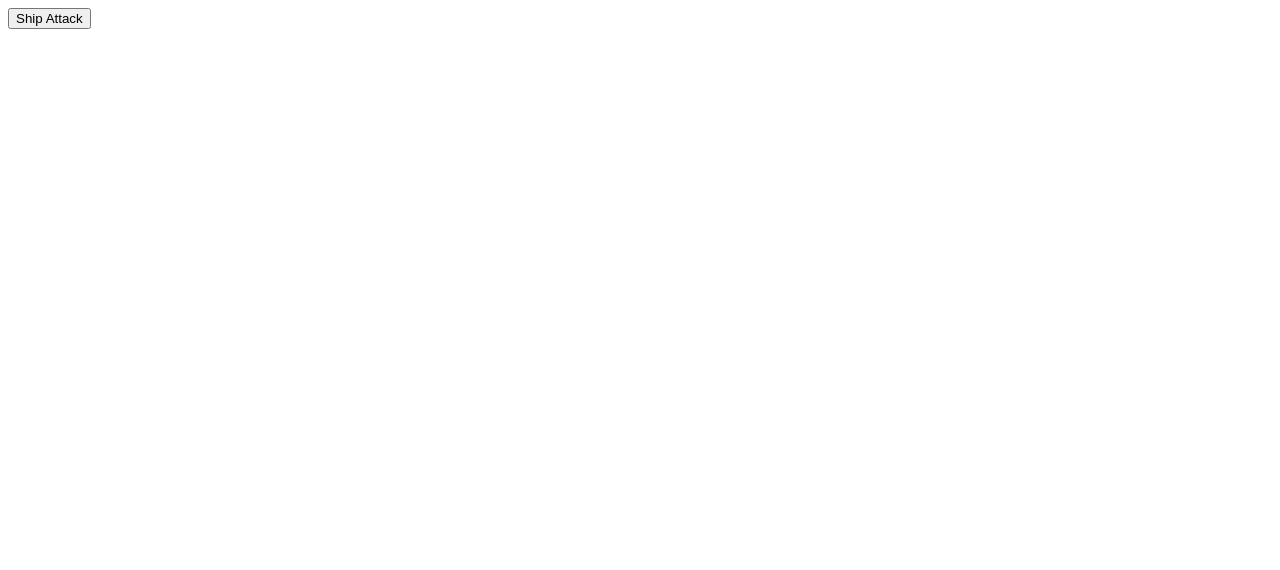
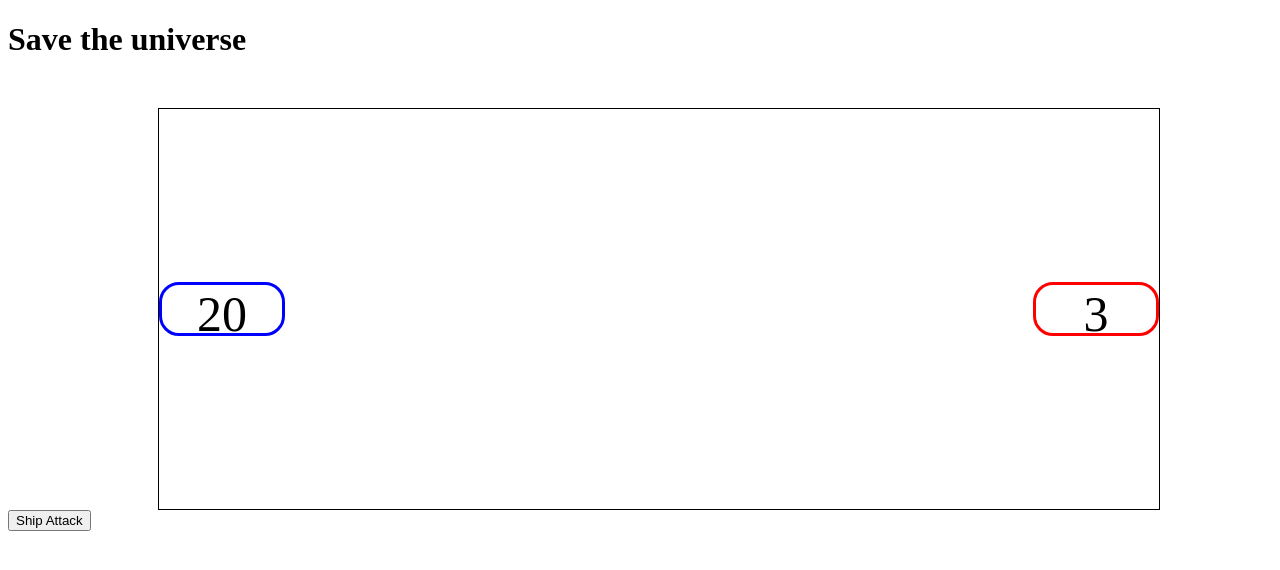
Before and after one commit to nureddyn/Space_Battle_OOP_Lab, a plain HTML site: page index.html in a window 1280 px wide. Drawn offline with Linux system fonts and the light colour scheme.

Commit message:
Round functionality in progress

```diff
--- a/index.html
+++ b/index.html
@@ -5,9 +5,14 @@
     <meta name="viewport" content="width=device-width, initial-scale=1.0">
     <title>Document</title>
     <link rel="stylesheet" href="style.css">
-    <script src="script.js"></script>
+    <script src="script.js" defer></script>
 </head>
 <body>
+    <h1>Save the universe</h1>
+
+    <div class="space-grid"></div>
+
+
     <button id="ship-attack">Ship Attack</button>
 </body>
 </html>
--- a/script.js
+++ b/script.js
@@ -5,6 +5,7 @@ class Round {
     constructor(Array) {
         this.array = Array;
     }
+    // Show in screen each character
 }
 
 class Character {
@@ -13,6 +14,17 @@ class Character {
         this.hull = hull;
         this.firePower = firePower;
         this.accuracy = accuracy;
+    }
+    showInScreen() {
+        const body = document.createElement('div');
+        body.classList.add(`${this.type}`);
+        body.innerHTML = this.hull;
+
+        if (document.querySelector(`.${this.type}`)) {
+            document.querySelector('.space-grid')
+            .removeChild(document.querySelector(`.${this.type}`));
+        }
+        document.querySelector('.space-grid').append(body);
     }
     attack(target) {
         // This depends on accuracy
@@ -39,7 +51,7 @@ class Character {
 class Ship extends Character {
     constructor(type, hull, firePower, accuracy) {
         super(type, hull, firePower, accuracy)
-        this.type = 'Ship';
+        this.type = 'ship';
         this.hull = 20;
         this.firePower = 5;
         this.accuracy = 0.7;
@@ -49,7 +61,7 @@ class Ship extends Character {
 class Alien extends Character {
     constructor(type, hull, firePower, accuracy) {
         super(type, hull, firePower, accuracy)
-        this.type = 'Alien';
+        this.type = 'alien';
         this.hull = Math.floor(Math.random() * (6 - 3) + 3);
         this.firePower = Math.floor(Math.random() * (4 - 2) + 2);
         this.accuracy = Number((Math.random() * (0.8 - 0.6) + 0.6).toFixed(2));
@@ -59,8 +71,12 @@ class Alien extends Character {
 let ship1 = new Ship()
 // console.log(ship1);
 let alien1 = new Alien();
-console.log(alien1.displayName());
-console.log(ship1.displayName());
+ship1.showInScreen();
+alien1.showInScreen();
+// console.log(ship1.displayName());
 let firstRound = new Round([ship1.getProperties(), alien1.getProperties()]);
 
-// ship1.attack(alien1);
+document.querySelector('#ship-attack').onclick = () => {
+    ship1.attack(alien1);
+    alien1.showInScreen();
+};
--- a/style.css
+++ b/style.css
@@ -0,0 +1,28 @@
+.space-grid {
+    border: 1px solid black;
+    display: flex;
+    align-items: center;
+    margin-left: 150px;
+    margin-top: 50px;
+    height: 400px;
+    width: 1000px;
+    /* padding: 200px;  */
+}
+
+.ship, .alien {
+    width: 12%;
+    height: 12%;
+    border-radius: 20px;
+    font-size: 50px;
+    display: flex;
+    justify-content: center;
+}
+
+.ship {
+    border: solid blue;
+}
+.alien {
+    border: solid red;
+    position: relative;
+    left: 74.8%;
+}
```
